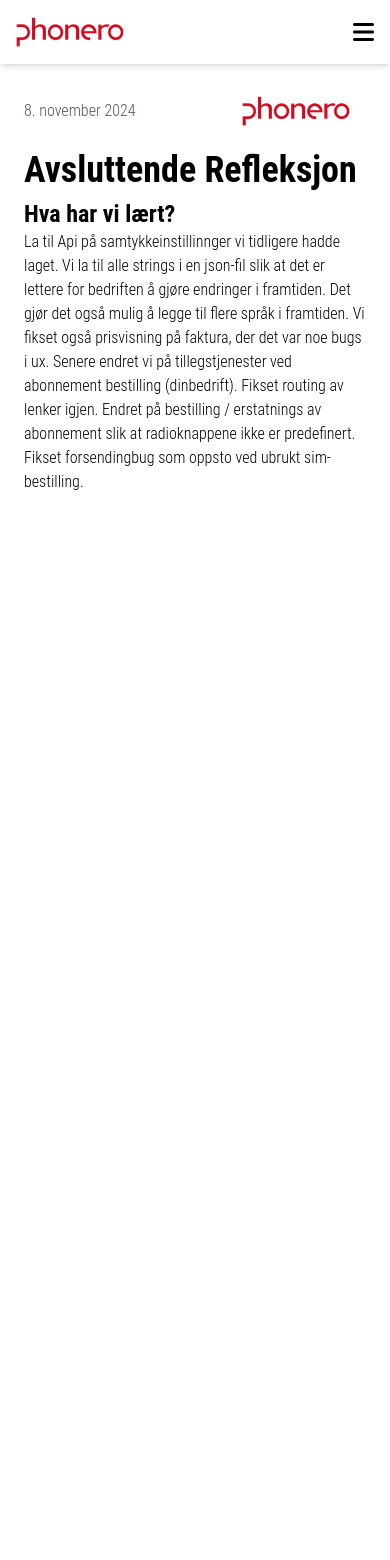
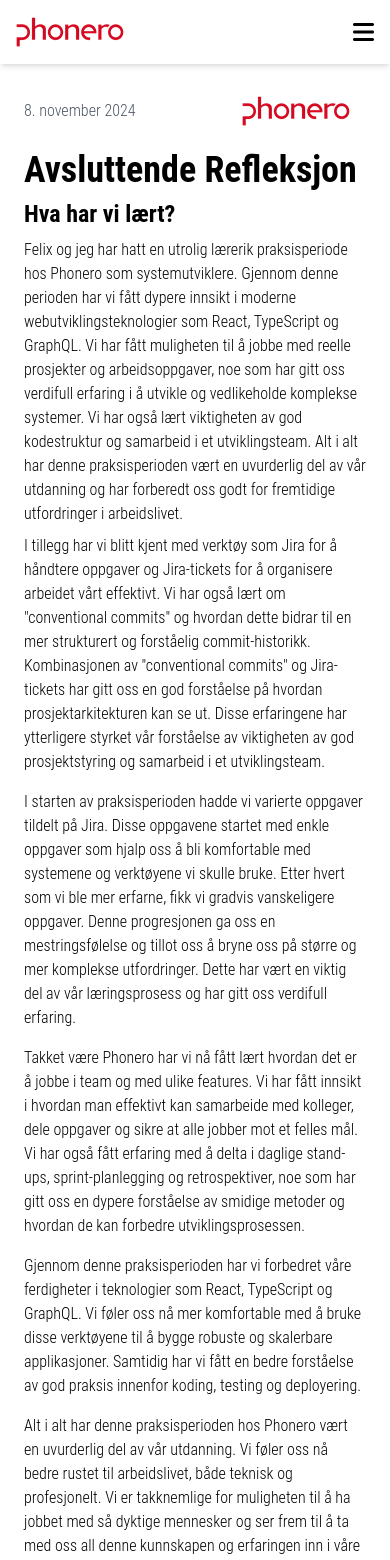
Before and after one commit to thevithach/PhoneroPraksis, a React (Vite) app: page /Phonero/Status/Refleksjon in a window 390 px wide. Shown: the top 1560 px of the page. Before the commit the page ends 844 px from the top, so only its background shows below. Built offline with nearby package versions, Linux system fonts and the light colour scheme.

Commit message:
Update Phonero_Refleksjon page with detailed reflections on internship experience and skills gained

```diff
--- a/src/Pages/Phonero_Refleksjon.tsx
+++ b/src/Pages/Phonero_Refleksjon.tsx
@@ -16,16 +16,58 @@
 
         <h2 className="text-2xl font-semibold">Hva har vi lært?</h2>
         {/* Litt om phonero her */}
-        <p>
-          La til Api på samtykkeinstillinnger vi tidligere hadde laget. Vi la
-          til alle strings i en json-fil slik at det er lettere for bedriften å
-          gjøre endringer i framtiden. Det gjør det også mulig å legge til flere
-          språk i framtiden. Vi fikset også prisvisning på faktura, der det var
-          noe bugs i ux. Senere endret vi på tillegstjenester ved abonnement
-          bestilling (dinbedrift). Fikset routing av lenker igjen. Endret på
-          bestilling / erstatnings av abonnement slik at radioknappene ikke er
-          predefinert. Fikset forsendingbug som oppsto ved ubrukt
-          sim-bestilling.
+        <p className="pt-2">
+          Felix og jeg har hatt en utrolig lærerik praksisperiode hos Phonero
+          som systemutviklere. Gjennom denne perioden har vi fått dypere innsikt
+          i moderne webutviklingsteknologier som React, TypeScript og GraphQL.
+          Vi har fått muligheten til å jobbe med reelle prosjekter og
+          arbeidsoppgaver, noe som har gitt oss verdifull erfaring i å utvikle
+          og vedlikeholde komplekse systemer. Vi har også lært viktigheten av
+          god kodestruktur og samarbeid i et utviklingsteam. Alt i alt har denne
+          praksisperioden vært en uvurderlig del av vår utdanning og har
+          forberedt oss godt for fremtidige utfordringer i arbeidslivet.
+        </p>
+        <p className="py-2">
+          I tillegg har vi blitt kjent med verktøy som Jira for å håndtere
+          oppgaver og Jira-tickets for å organisere arbeidet vårt effektivt. Vi
+          har også lært om "conventional commits" og hvordan dette bidrar til en
+          mer strukturert og forståelig commit-historikk. Kombinasjonen av
+          "conventional commits" og Jira-tickets har gitt oss en god forståelse
+          på hvordan prosjektarkitekturen kan se ut. Disse erfaringene har
+          ytterligere styrket vår forståelse av viktigheten av god
+          prosjektstyring og samarbeid i et utviklingsteam.
+        </p>
+        <p className="py-2">
+          I starten av praksisperioden hadde vi varierte oppgaver tildelt på
+          Jira. Disse oppgavene startet med enkle oppgaver som hjalp oss å bli
+          komfortable med systemene og verktøyene vi skulle bruke. Etter hvert
+          som vi ble mer erfarne, fikk vi gradvis vanskeligere oppgaver. Denne
+          progresjonen ga oss en mestringsfølelse og tillot oss å bryne oss på
+          større og mer komplekse utfordringer. Dette har vært en viktig del av
+          vår læringsprosess og har gitt oss verdifull erfaring.
+        </p>
+        <p className="py-2">
+          Takket være Phonero har vi nå fått lært hvordan det er å jobbe i team
+          og med ulike features. Vi har fått innsikt i hvordan man effektivt kan
+          samarbeide med kolleger, dele oppgaver og sikre at alle jobber mot et
+          felles mål. Vi har også fått erfaring med å delta i daglige stand-ups,
+          sprint-planlegging og retrospektiver, noe som har gitt oss en dypere
+          forståelse av smidige metoder og hvordan de kan forbedre
+          utviklingsprosessen.
+        </p>
+        <p className="py-2">
+          Gjennom denne praksisperioden har vi forbedret våre ferdigheter i
+          teknologier som React, TypeScript og GraphQL. Vi føler oss nå mer
+          komfortable med å bruke disse verktøyene til å bygge robuste og
+          skalerbare applikasjoner. Samtidig har vi fått en bedre forståelse av
+          god praksis innenfor koding, testing og deployering.
+        </p>
+        <p className="py-2">
+          Alt i alt har denne praksisperioden hos Phonero vært en uvurderlig del
+          av vår utdanning. Vi føler oss nå bedre rustet til arbeidslivet, både
+          teknisk og profesjonelt. Vi er takknemlige for muligheten til å ha
+          jobbet med så dyktige mennesker og ser frem til å ta med oss all denne
+          kunnskapen og erfaringen inn i våre fremtidige karrierer.
         </p>
       </div>
     </div>
```
